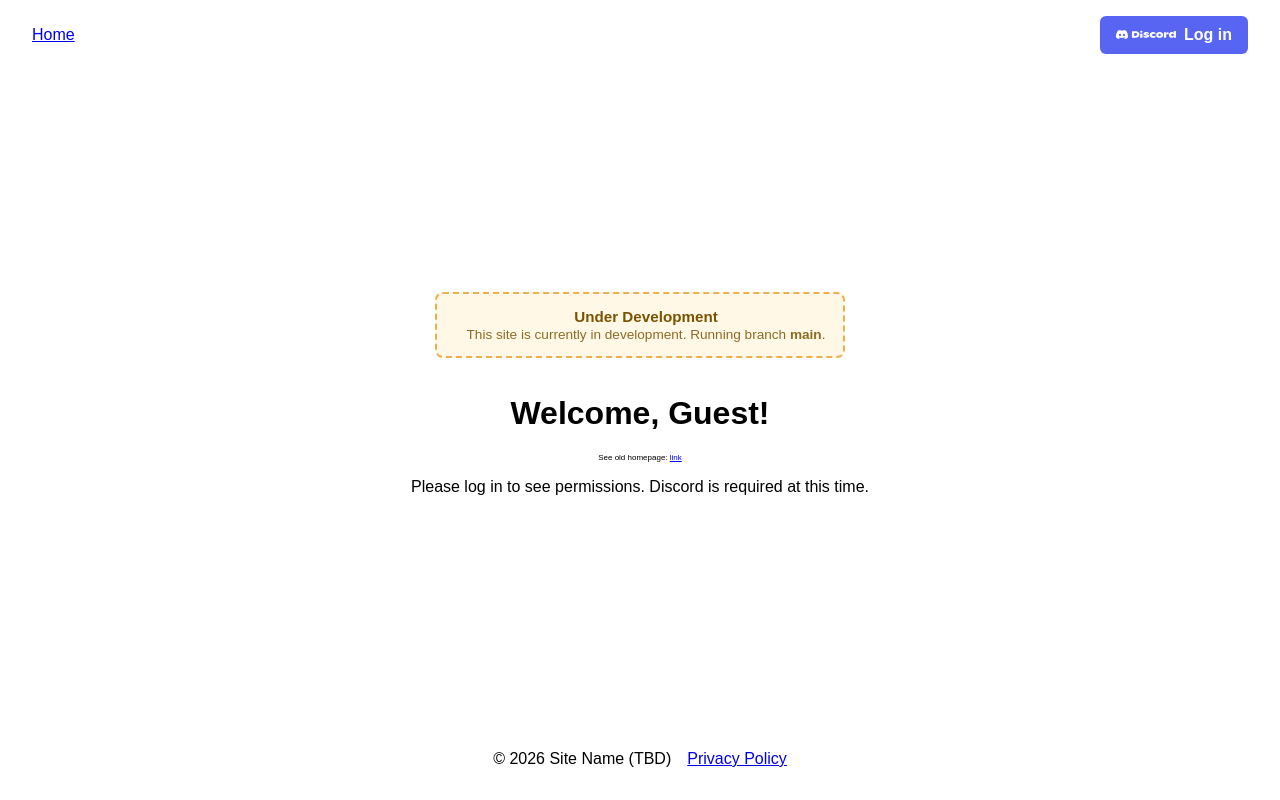
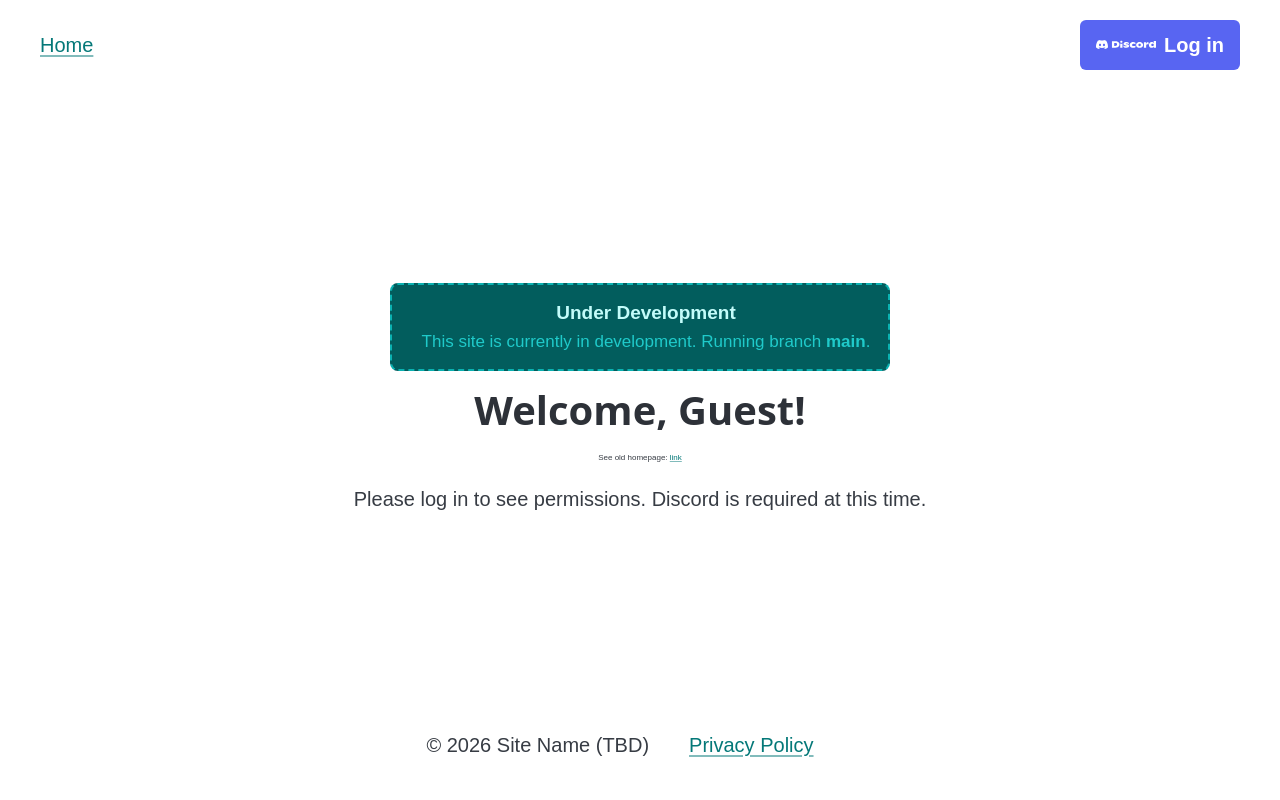
Before and after one commit to Geography-Utilities/license-plate-website, a Flask app: page / in a window 1280 px wide. Run offline with Flask 3, Linux system fonts and the light colour scheme; some libraries are stand-ins or nearby versions; some web fonts are replaced.

Commit message:
feat: add basic templated styling 2

```diff
--- a/static/style.css
+++ b/static/style.css
@@ -2,7 +2,7 @@ header nav {
     display: flex;
     justify-content: space-between;
     align-items: center;
-    padding: 1rem 2rem;
+    padding: 0rem 2rem;
 }
 
 .nav-left, .nav-right {
--- a/templates/base.html
+++ b/templates/base.html
@@ -3,6 +3,7 @@
 <head>
     <title>{% block title %}My Site{% endblock %}</title>
     <link rel="stylesheet" href="{{ url_for('static', filename='style.css') }}">
+    <link rel="stylesheet" href="{{ url_for('static', filename='pico.cyan.min.css') }}">
     {% block head %}{% endblock %}
     <script defer src="https://metrics.geoutils.us/script.js" data-website-id="4a3504d4-f691-41c1-8c5a-2a3062c28a79"></script>
     <style>
@@ -11,10 +12,10 @@
           align-items: center;
           gap: 12px;
           padding: 14px 18px;
-          border: 2px dashed #f0ad4e;
+          border: 2px dashed #0ab1b1;
+          background: #025d5d;
           border-radius: 8px;
-          background-color: #fff8e6;
-          color: #7a5200;
+          color: #C3FCFA;
           font-family: inherit;
           margin: 16px 0;
         }
@@ -34,6 +35,7 @@
           margin: 0;
           font-size: 0.85rem;
           opacity: 0.85;
+          color: #25DDDD;
         }
     </style>
 </head>
@@ -69,8 +71,7 @@
     </main>
 
     <footer>
-        <p>&copy; 2026 Site Name (TBD)</p>
-        <a href="https://geoutils.us/privacy.html">Privacy Policy</a>
+        <p>&copy; 2026 Site Name (TBD)<a style="padding: 30pt" href="https://geoutils.us/privacy.html">Privacy Policy</a></p>
     </footer>
 </body>
 </html>
```
Also changed, not shown: 1 other file.
